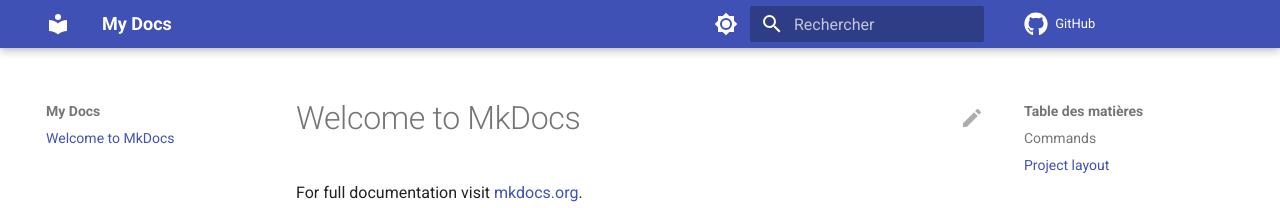
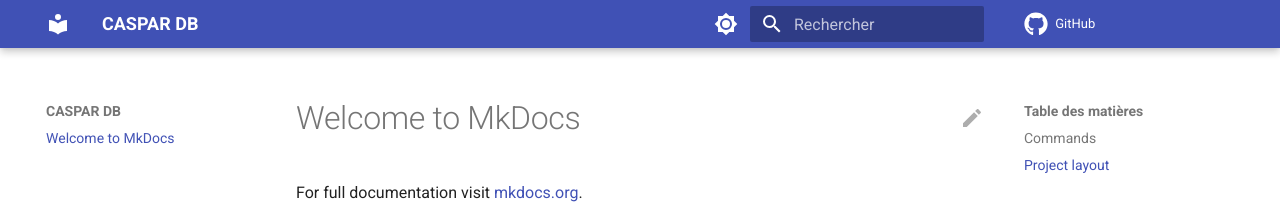
Before and after one commit to haysberg/azurwiki, an MkDocs documentation site: the page built from docs/index.md, in a window 1280 px wide. Shown: the top 208 px of the page. Built offline with MkDocs 1.6.1 and Material for MkDocs 9.7.7, drawn with Linux system fonts in a browser that asks for light colours; plug-ins that fetch from the network failed and are left out; comment, search, counter and statistics services are not loaded.

```diff
--- a/mkdocs.yml
+++ b/mkdocs.yml
@@ -1,6 +1,6 @@
 repo_url: https://github.com/haysberg/random-veille
 edit_uri: edit/main/docs/
-site_name: My Docs
+site_name: CASPAR DB
 theme:
   language: fr
   icon:
@@ -34,5 +34,4 @@ theme:
         name: Switch to light mode
 plugins:
   - search:
-    lang: fr
-  - optimize
+      lang: fr
```
Also changed, not shown: requirements.txt (added).
